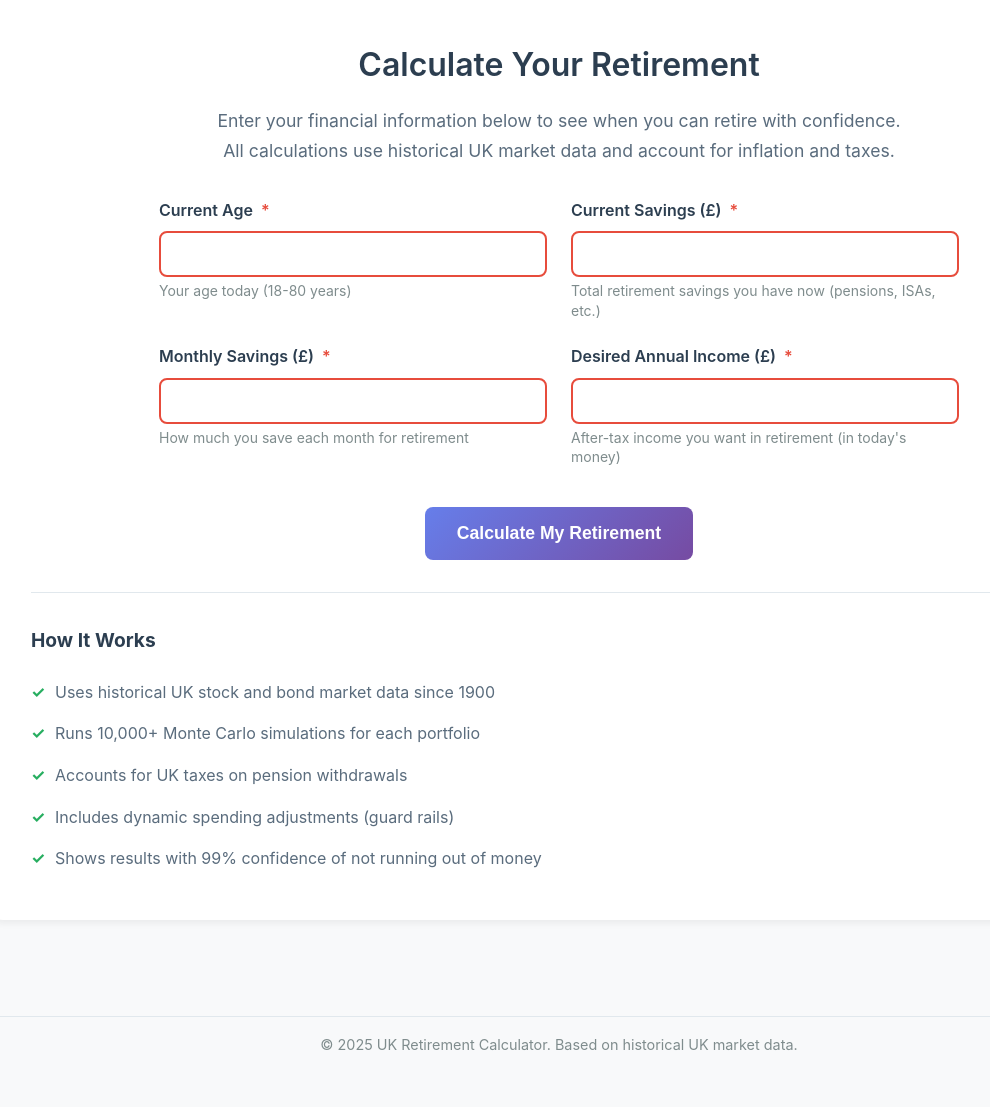
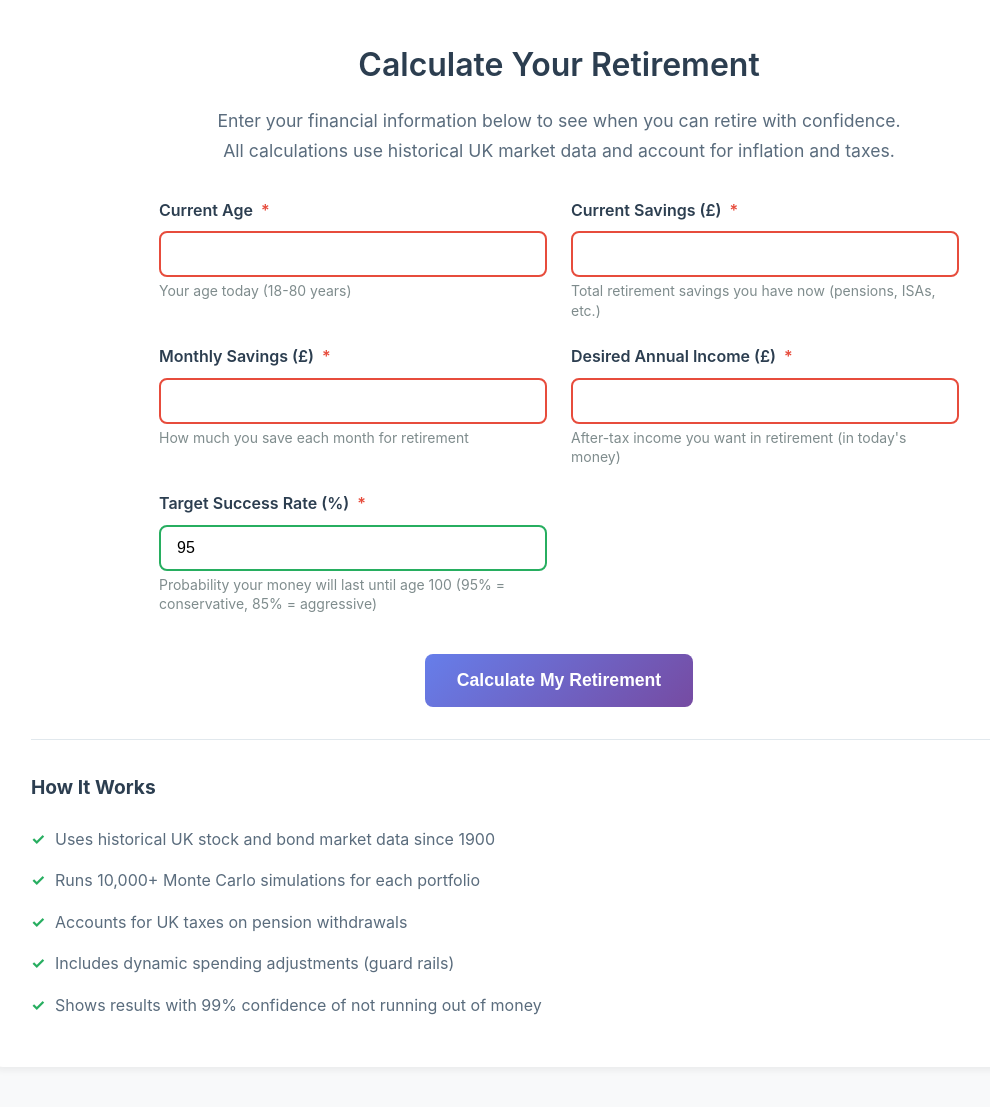
Before and after one commit to jnyross/KiroSimpleRetirementPlanner, a Flask app: page / in a window 1280 px wide. Shown: the part 293-1400 px from the top of the page, without its empty margins (81-1071 px from the left). Before the commit the page ends 1343 px from the top, so only its background shows below. Run offline with Flask 3, Linux system fonts and the light colour scheme; some libraries are stand-ins or nearby versions.

Commit message:
Add Target Success Rate field to web form to match CLI functionality
- Add target_success_rate field to HTML form with 95% default
- Add validation for 50-100% range in form-validation.js
- Update CalculatorForm in forms.py to handle new field
- Update routes.py to use user's target success rate instead of hardcoded 0.99
- Update response data to include target_success_rate for frontend display

This makes the web version equivalent to the CLI version with 5 input fields.

🤖 Generated with [Claude Code](https://claude.ai/code)

Co-Authored-By: Claude <noreply@anthropic.com>

```diff
--- a/forms.py
+++ b/forms.py
@@ -82,6 +82,20 @@ class CalculatorForm(Form):
         description="After-tax income you want in retirement (today's purchasing power)"
     )
 
+    target_success_rate = IntegerField(
+        'Target Success Rate (%)',
+        [
+            validators.DataRequired(message="Target success rate is required"),
+            validators.NumberRange(
+                min=50,
+                max=100,
+                message="Success rate must be between 50% and 100%"
+            )
+        ],
+        description="Probability your money will last until age 100 (95% = conservative, 85% = aggressive)",
+        default=95
+    )
+
     def validate_monthly_savings(self, field):
         """
         Custom validation to ensure monthly savings are reasonable.
@@ -139,11 +153,15 @@ class CalculatorForm(Form):
         if not self.validate():
             raise ValueError("Form validation failed")
 
+        # Convert percentage to decimal (e.g., 95 -> 0.95)
+        target_success_rate = self.target_success_rate.data / 100.0
+
         return UserInput(
             current_age=self.current_age.data,
             current_savings=self.current_savings.data,
             monthly_savings=self.monthly_savings.data,
-            desired_annual_income=self.desired_annual_income.data
+            desired_annual_income=self.desired_annual_income.data,
+            target_success_rate=target_success_rate
         )
 
     def get_validation_errors(self):
@@ -170,5 +188,6 @@ class CalculatorForm(Form):
             'current_age': self.current_age.description,
             'current_savings': self.current_savings.description,
             'monthly_savings': self.monthly_savings.description,
-            'desired_annual_income': self.desired_annual_income.description
+            'desired_annual_income': self.desired_annual_income.description,
+            'target_success_rate': self.target_success_rate.description
         }
--- a/routes.py
+++ b/routes.py
@@ -159,7 +159,7 @@ def calculate():
                 optimal_age = simulator.find_optimal_retirement_age(
                     user_input,
                     allocation,
-                    target_success_rate=0.99,  # 99% confidence as per requirements
+                    target_success_rate=user_input.target_success_rate,
                     show_progress=False
                 )
 
@@ -229,8 +229,8 @@ def calculate():
 
                 results.append(result_data)
 
-        # Find recommended portfolio (earliest retirement with 99% confidence)
-        successful_results = [r for r in results if r['success_rate'] >= 0.99 and r['retirement_age'] is not None]
+        # Find recommended portfolio (earliest retirement with target success rate)
+        successful_results = [r for r in results if r['success_rate'] >= user_input.target_success_rate and r['retirement_age'] is not None]
 
         if successful_results:
             recommended = min(successful_results, key=lambda x: x['retirement_age'])
@@ -289,7 +289,8 @@ def calculate():
                 'current_age': user_input.current_age,
                 'current_savings': user_input.current_savings,
                 'monthly_savings': user_input.monthly_savings,
-                'desired_annual_income': user_input.desired_annual_income
+                'desired_annual_income': user_input.desired_annual_income,
+                'target_success_rate': user_input.target_success_rate
             },
             'results': results,
             'recommended_portfolio': recommended_portfolio,
--- a/static/js/form-validation.js
+++ b/static/js/form-validation.js
@@ -85,6 +85,21 @@ class FormValidator {
                     min: 'Annual income must be at least £1,000',
                     max: 'Annual income must be £500,000 or less',
                     invalid: 'Please enter a valid income amount'
+                }
+            },
+            target_success_rate: {
+                element: this.form.querySelector('#target_success_rate'),
+                rules: {
+                    required: true,
+                    min: 50,
+                    max: 100,
+                    type: 'integer'
+                },
+                messages: {
+                    required: 'Target success rate is required',
+                    min: 'Success rate must be at least 50%',
+                    max: 'Success rate must be 100% or less',
+                    invalid: 'Please enter a valid success rate'
                 }
             }
         };
--- a/templates/index.html
+++ b/templates/index.html
@@ -94,6 +94,29 @@
                 <div id="desired_annual_income_error" class="error-message" role="alert"></div>
             </div>
 
+            <div class="form-group">
+                <label for="target_success_rate" class="form-label">
+                    Target Success Rate (%)
+                    <span class="required">*</span>
+                </label>
+                <input
+                    type="number"
+                    id="target_success_rate"
+                    name="target_success_rate"
+                    class="form-input"
+                    min="50"
+                    max="100"
+                    value="95"
+                    step="1"
+                    required
+                    aria-describedby="target_success_rate_help target_success_rate_error"
+                >
+                <small id="target_success_rate_help" class="help-text">
+                    Probability your money will last until age 100 (95% = conservative, 85% = aggressive)
+                </small>
+                <div id="target_success_rate_error" class="error-message" role="alert"></div>
+            </div>
+
             <div class="form-actions">
                 <button type="submit" class="calculate-btn" id="calculate-btn">
                     <span class="btn-text">Calculate My Retirement</span>
```
Also changed, not shown: 1 other file.
